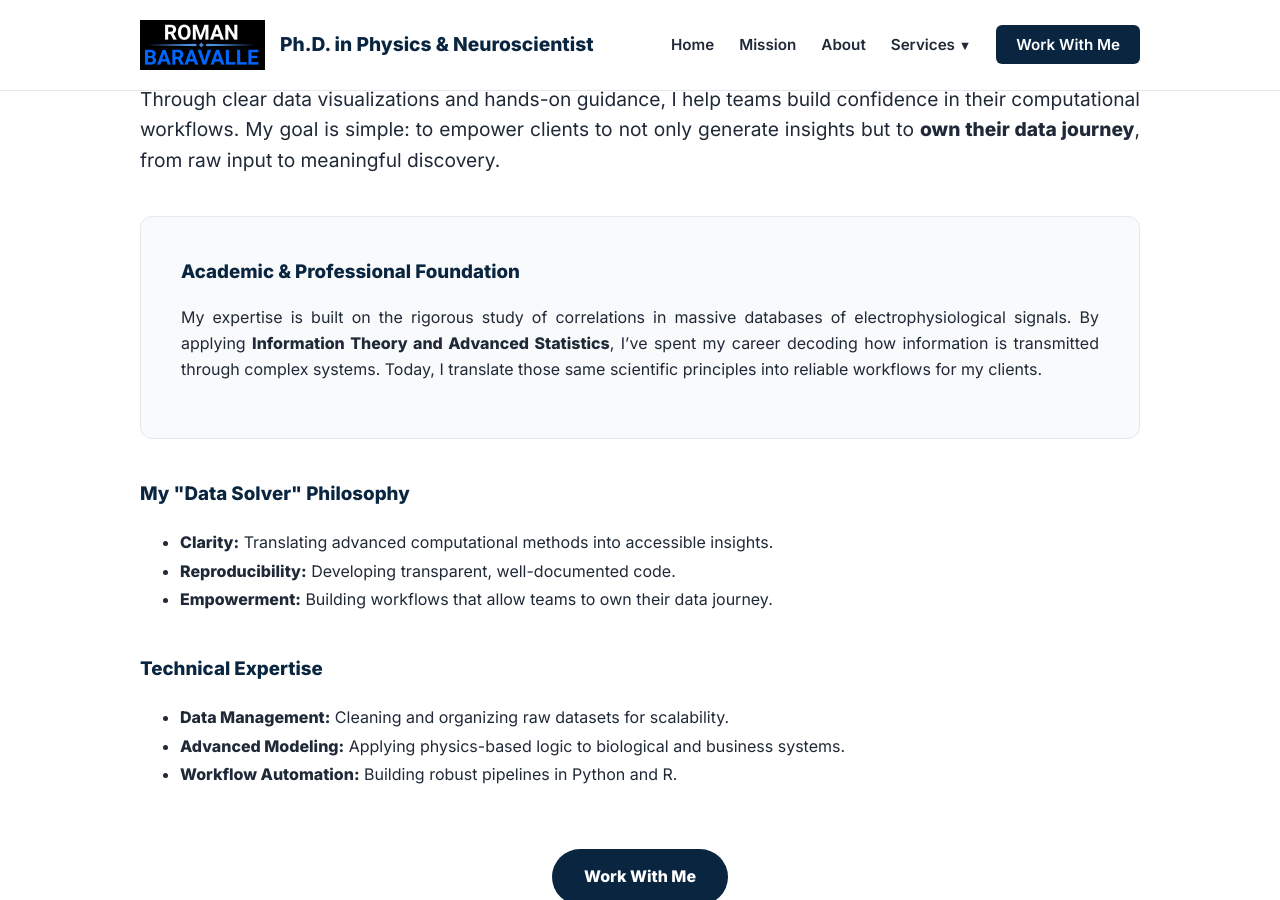
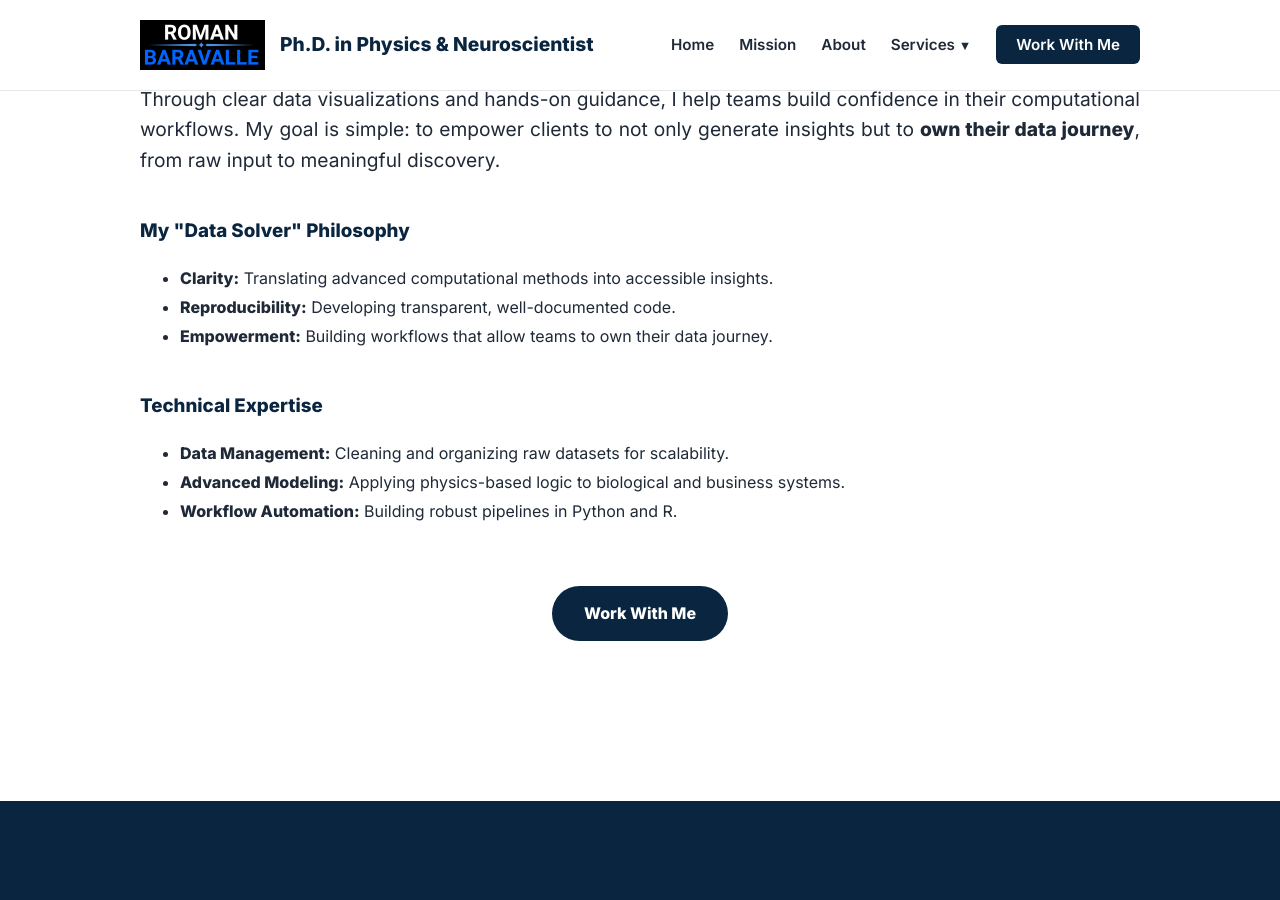
Before and after one commit to RomanDataScience/BaravalleDataSolver, a Jekyll site: the page built from about.md, in a window 1280 px wide and 900 px high, scrolled down 478 px. Built offline with Jekyll 4.4.1, drawn with Linux system fonts in a browser that asks for light colours.

Commit message:
Update about.md

```diff
--- a/about.md
+++ b/about.md
@@ -24,13 +24,6 @@ description: Learn about Dr. Roman Baravalle's background in Physics and Neurosc
       </p>
     </div>
 
-    <div style="background: var(--bg-offset); padding: 40px; border-radius: 12px; border: 1px solid #e5e7eb; text-align: justify;">
-      <h3 style="margin-top: 0; color: var(--secondary); text-align: left;">Academic & Professional Foundation</h3>
-      <p>
-        My expertise is built on the rigorous study of correlations in massive databases of electrophysiological signals. By applying <strong>Information Theory and Advanced Statistics</strong>, I’ve spent my career decoding how information is transmitted through complex systems. Today, I translate those same scientific principles into reliable workflows for my clients.
-      </p>
-    </div>
-
     <h3 style="margin-top: 40px; color: var(--secondary);">My "Data Solver" Philosophy</h3>
     <ul style="text-align: justify; line-height: 1.8;">
       <li><strong>Clarity:</strong> Translating advanced computational methods into accessible insights.</li>
```
